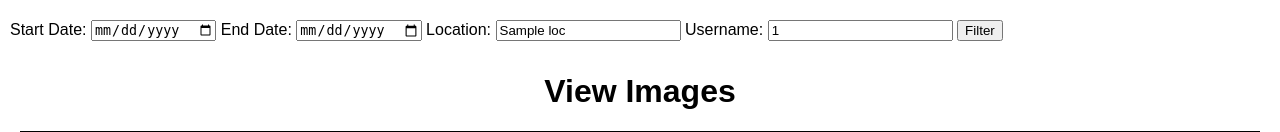
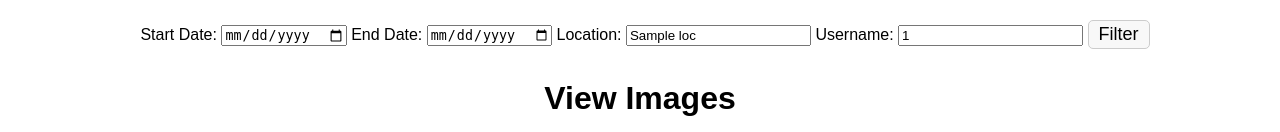
Before and after one commit to roannalim/dsa3101-2310-12-ocr, a Flask app: template backend/database/templates/view_images.html in a window 1280 px wide. Shown: the part 100-232 px from the top of the page. Run offline with Flask 3, Linux system fonts and the light colour scheme; the template is opened without the code that fills it: most values are stand-ins (such as "Sample title", 1, 10 or a date in 2020).

Commit message:
Decorate login page and view_image page

```diff
--- a/backend/database/templates/view_images.html
+++ b/backend/database/templates/view_images.html
@@ -35,6 +35,8 @@
         th {
             background-color: #f2f2f2; /* Light gray background for table headers */
         }
+
+
         .home-button {
             font-size: 25px;
             padding: 15px 25px;
@@ -55,6 +57,10 @@
         .filter-form {
             padding-top: 20px;
             padding-left: 10px;
+
+            align-items: center;
+            justify-content: center;
+            display: flex;
         }
 
         .image-table {
@@ -62,6 +68,19 @@
             padding-left: 20px;
             padding-right: 20px;
         }
+
+        .filter-button {
+          font-size: 18px;       /* Larger font size */
+          padding: 3px 10px;    /* Padding inside the button; Y-axis X-axis */
+          width: auto;           /* Adjust width as needed, or use 'auto' for natural width */
+          height: auto;          /* Adjust height as needed, or use 'auto' for natural height */
+          cursor: pointer;       /* Changes the cursor to signify it's clickable */
+          border: 1px solid #ccc; /* Optional: adds a border */
+          border-radius: 5px;    /* Optional: rounds the corners */
+          background-color: #f8f8f8; /* Optional: background color */
+          /* Add other styles like box-shadow, text color, etc., as desired */
+        }
+
     </style>
 </head>
 
@@ -93,7 +112,7 @@
             <label for="user_id">Username:</label>
             <input type="text" name="user_id" id="user_id" value="{{ user_id }}">
 
-            <input type="submit" value="Filter">
+            <input type="submit" value="Filter" class="filter-button">
         </form>
     </div>
 
```
Also changed, not shown: backend/database/templates/index.html (+0 -10 lines).
